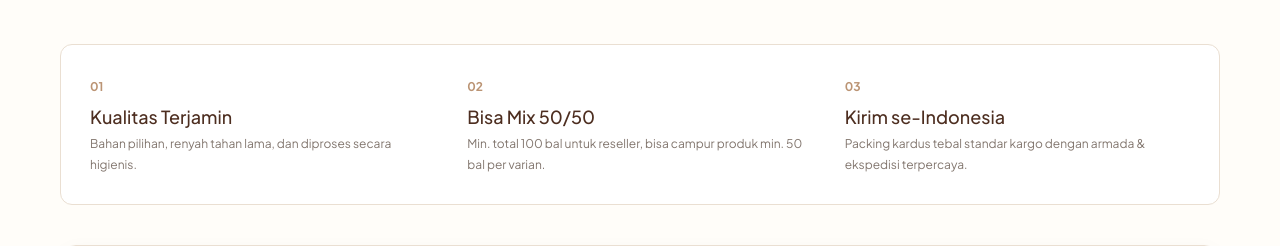
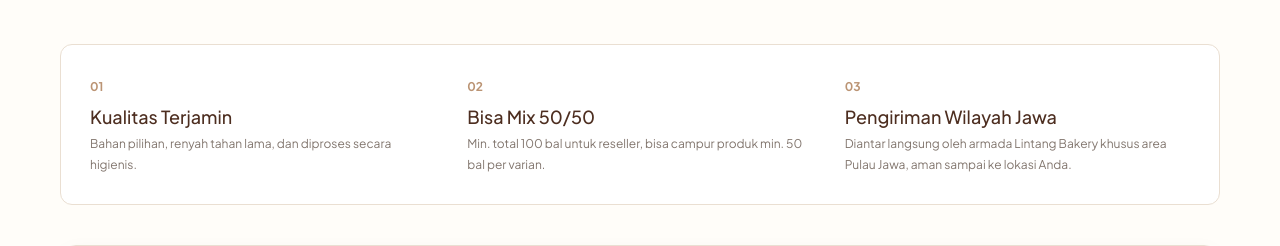
Before and after one commit to lilalr/LintangBakeryWebsite, a Laravel app: page / in a window 1280 px wide. Shown: the part 1748-1994 px from the top of the page. Run offline with Laravel 12, Linux system fonts and the light colour scheme; data comes from the database, SQL or seed files in the repository; style sheets or scripts are compiled from the project's sources.

Commit message:
fix(store): update feature 03 to direct delivery across Java area

```diff
--- a/resources/views/store/home.blade.php
+++ b/resources/views/store/home.blade.php
@@ -44,8 +44,8 @@
     </div>
     <div>
         <strong>03</strong>
-        <h3>Kirim se-Indonesia</h3>
-        <p>Packing kardus tebal standar kargo dengan armada & ekspedisi terpercaya.</p>
+        <h3>Pengiriman Wilayah Jawa</h3>
+        <p>Diantar langsung oleh armada Lintang Bakery khusus area Pulau Jawa, aman sampai ke lokasi Anda.</p>
     </div>
 </section>
 
--- a/resources/views/store/product.blade.php
+++ b/resources/views/store/product.blade.php
@@ -134,7 +134,7 @@
         <ul style="padding-left: 20px; margin: 8px 0 0; line-height: 1.8;">
             <li><strong>Minimal Pembelian & Mix 50/50:</strong> Pemesanan online khusus reseller dengan <strong>minimal total checkout 100 bal</strong>. Pembeli bebas me-mix aneka varian produk dengan ketentuan <strong>minimal 50 bal per varian</strong> (contoh: 50 bal {{ $product->name }} + 50 bal produk lain = 100 bal).</li>
             <li><strong>Sistem Pembayaran Fleksibel:</strong> Mendukung pembayaran <strong>Lunas di Muka</strong> maupun <strong>Uang Muka 65% (DP)</strong> dengan pelunasan saat pesanan siap kirim. Tersedia QRIS Dinamis dan Transfer Bank resmi (BCA, BRI, Mandiri).</li>
-            <li><strong>Pengemasan Standar Kargo:</strong> Setiap pesanan bal dilindungi kardus ekstra tebal untuk menjaga kerenyahan dan meminimalisir risiko benturan di ekspedisi kargo.</li>
+            <li><strong>Pengantaran Langsung Wilayah Jawa:</strong> Setiap pesanan dilindungi kardus tebal dan diantar langsung oleh armada Lintang Bakery khusus area Pulau Jawa untuk menjaga kerenyahan dan keamanan produk.</li>
         </ul>
     </div>
 </section>
```
